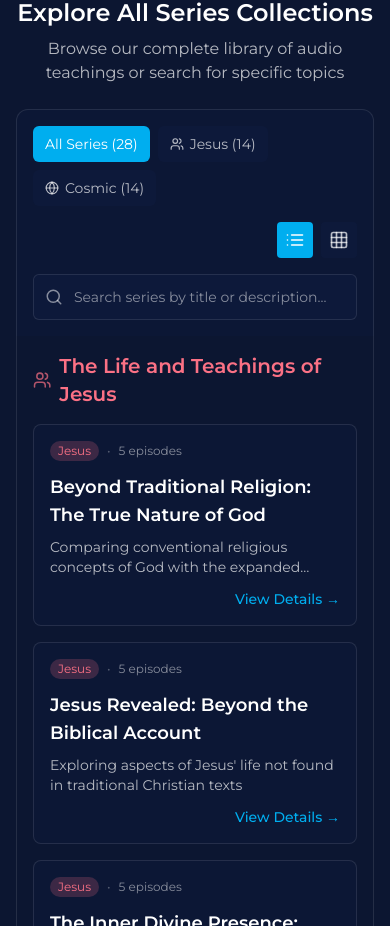
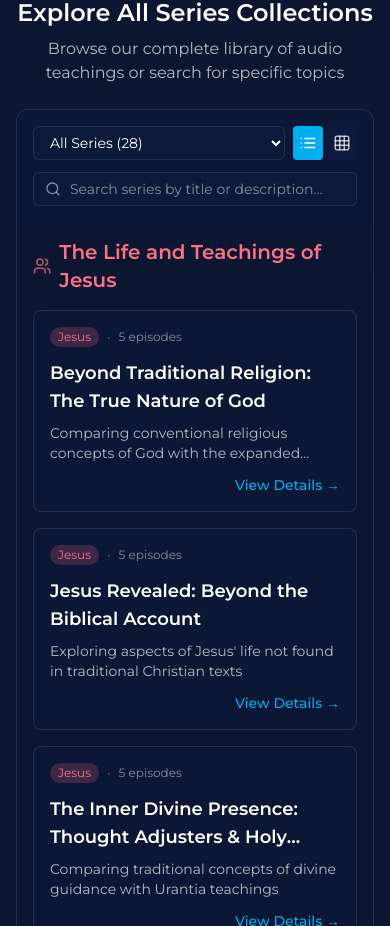
Before and after one commit to The-Center-for-Unity/ubpod-new, a React (Vite) app: page /series in a window 390 px wide. Shown: the part 1254-2180 px from the top of the page. Built offline with nearby package versions, Linux system fonts and the light colour scheme; a web font is replaced by a local one.

Commit message:
Enhance: Implement responsive category selector with dropdown for mobile

```diff
--- a/src/pages/SeriesPage.tsx
+++ b/src/pages/SeriesPage.tsx
@@ -114,9 +114,9 @@ export default function SeriesPage() {
 
               {/* Content Controls - Directly above the content they affect */}
               <div className="bg-navy-light/20 rounded-t-xl border-t border-x border-white/10 p-4 sm:p-5">
-                <div className="flex flex-col sm:flex-row gap-4 items-start sm:items-center justify-between">
-                  {/* Category Pills */}
-                  <div className="flex gap-2 flex-wrap w-full sm:w-auto">
+                <div className="flex flex-col sm:flex-row gap-3 sm:gap-4 items-start sm:items-center justify-between">
+                  {/* Category Pills - Desktop */}
+                  <div className="hidden sm:flex gap-2 flex-wrap w-auto">
                     <button
                       className={`px-3 py-2 rounded-md text-sm ${activeCategory === null ? 'bg-primary text-white' : 'bg-navy-light/30 text-white/70 hover:bg-navy-light/50'}`}
                       onClick={() => setActiveCategory(null)}
@@ -139,8 +139,49 @@ export default function SeriesPage() {
                     </button>
                   </div>
 
-                  {/* View Toggle */}
-                  <div className="flex gap-2 self-end sm:self-auto">
+                  {/* Mobile Controls Container */}
+                  <div className="flex sm:hidden gap-2 w-full">
+                    {/* Category Dropdown - Mobile */}
+                    <div className="flex-grow">
+                      <select
+                        className="w-full px-3 py-1.5 bg-navy-light/30 border border-white/10 rounded-md text-white text-sm focus:outline-none focus:ring-2 focus:ring-primary/50"
+                        value={activeCategory === 'jesus' ? 'jesus' : activeCategory === 'cosmic' ? 'cosmic' : 'all'}
+                        onChange={(e) => {
+                          const value = e.target.value;
+                          if (value === 'all') setActiveCategory(null);
+                          else setActiveCategory(value);
+                        }}
+                        aria-label="Filter series by category"
+                      >
+                        <option value="all">All Series ({allSeries.length})</option>
+                        <option value="jesus">Jesus Series ({jesusSeriesCount})</option>
+                        <option value="cosmic">Cosmic Series ({cosmicSeriesCount})</option>
+                      </select>
+                    </div>
+
+                    {/* View Toggle - Mobile */}
+                    <div className="flex gap-1">
+                      <button
+                        className={`p-1.5 rounded ${viewMode === 'structured' ? 'bg-primary text-white' : 'bg-navy-light/30 text-white/70'}`}
+                        onClick={() => setViewMode('structured')}
+                        aria-label="Structured View"
+                        title="Structured View"
+                      >
+                        <ListIcon size={18} />
+                      </button>
+                      <button
+                        className={`p-1.5 rounded ${viewMode === 'grid' ? 'bg-primary text-white' : 'bg-navy-light/30 text-white/70'}`}
+                        onClick={() => setViewMode('grid')}
+                        aria-label="Grid View"
+                        title="Grid View"
+                      >
+                        <GridIcon size={18} />
+                      </button>
+                    </div>
+                  </div>
+
+                  {/* View Toggle - Desktop */}
+                  <div className="hidden sm:flex gap-2 self-auto">
                     <button
                       className={`p-2 rounded ${viewMode === 'structured' ? 'bg-primary text-white' : 'bg-navy-light/30 text-white/70'}`}
                       onClick={() => setViewMode('structured')}
@@ -161,13 +202,13 @@ export default function SeriesPage() {
                 </div>
 
                 {/* Search - Right above results */}
-                <div className="mt-4">
+                <div className="mt-3 sm:mt-4">
                   <div className="relative">
-                    <Search className="absolute left-3 top-1/2 transform -translate-y-1/2 text-white/50" size={18} />
+                    <Search className="absolute left-3 top-1/2 transform -translate-y-1/2 text-white/50" size={16} />
                     <input
                       type="text"
                       placeholder="Search series by title or description..."
-                      className="w-full py-3 pl-10 pr-4 bg-navy-light/30 border border-white/10 rounded-md text-white placeholder:text-white/50 text-sm focus:outline-none focus:ring-2 focus:ring-primary/50 focus:border-transparent"
+                      className="w-full py-1.5 sm:py-3 pl-9 pr-4 bg-navy-light/30 border border-white/10 rounded-md text-white placeholder:text-white/50 text-sm focus:outline-none focus:ring-2 focus:ring-primary/50 focus:border-transparent"
                       value={searchQuery}
                       onChange={(e) => setSearchQuery(e.target.value)}
                       aria-label="Search series"
```
